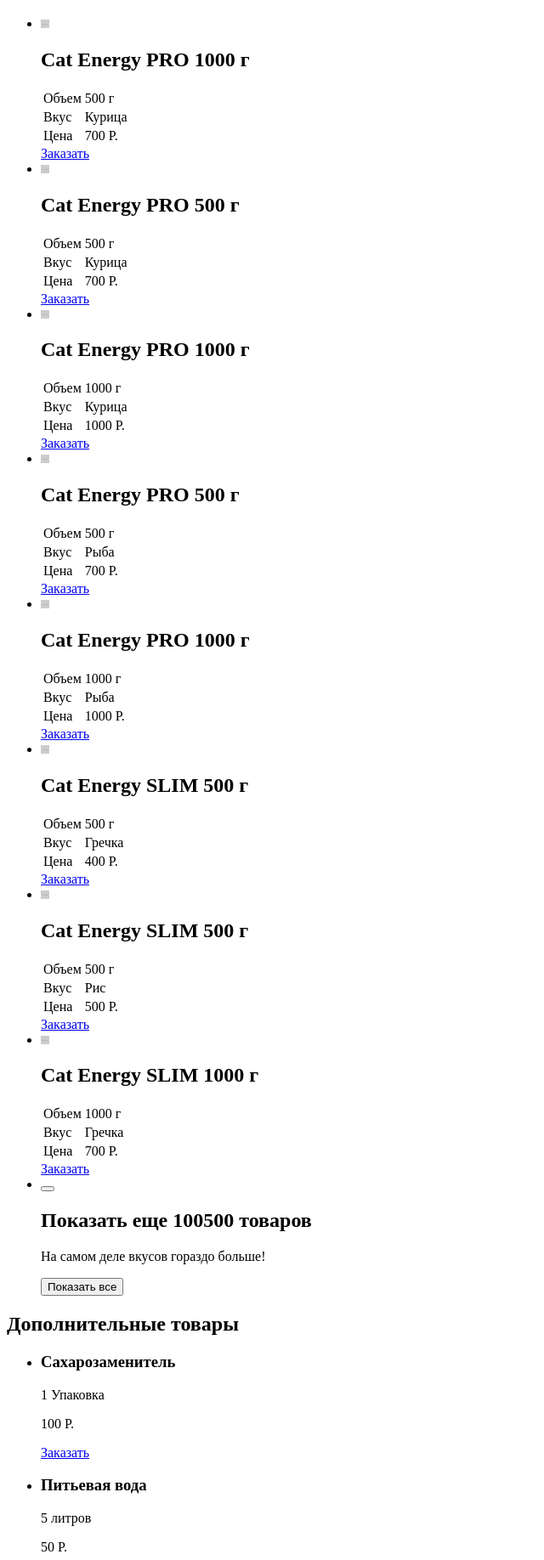
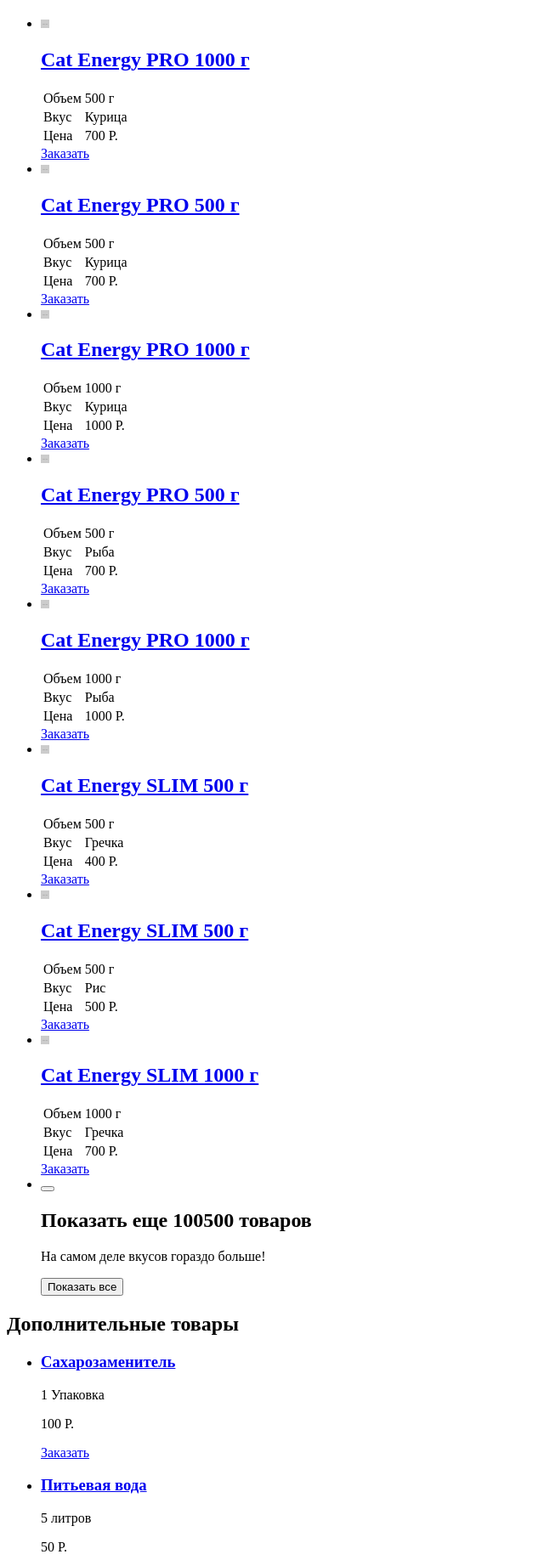
Before and after one commit to maab2198/524177-cat-energy, a website: page shop.html in a window 1280 px wide. Shown: the part 264-2100 px from the top of the page at 85% size, without its empty margins (0-640 px from the left). Drawn offline with Linux system fonts and the light colour scheme; placeholder pictures from the web are drawn by us.

Commit message:
Пробелы и ссылки

```diff
--- a/shop.html
+++ b/shop.html
@@ -6,7 +6,7 @@
   </head>
   <body>
     <header class="page-header">
-      <a class="page-header__index-link">
+      <a href="index.html" class="page-header__index-link">
         <img class="page-header__logo" src="http://placehold.it/150x100" width="100" height="100" alt="Cat energy">
       </a>
       <nav class="page-header__nav navigation">
@@ -34,7 +34,9 @@
             <a href="#">
               <img class="product__img" src="http://placehold.it/150x100" width="10" height="10" alt="Cat Energy PRO 1000 г">
             </a>
-            <h2 class="product__title">Cat Energy PRO 1000 г</h2>
+            <h2 class="product__title">
+              <a href="#" class="product__link">Cat Energy PRO 1000 г</a>
+            </h2>
             <table class="product__info">
             <tr>
               <td class="product__value">
@@ -67,7 +69,9 @@
             <a href="#">
               <img class="product__img" src="http://placehold.it/150x100" width="10" height="10" alt="Cat Energy PRO 1000 г">
             </a>
-            <h2 class="product__title">Cat Energy PRO 500 г</h2>
+            <h2 class="product__title">
+              <a href="#" class="product__link">Cat Energy PRO 500 г</a>
+            </h2>
             <table class="product__info">
             <tr>
               <td class="product__value">
@@ -100,7 +104,9 @@
             <a href="#">
               <img class="product__img" src="http://placehold.it/150x100" width="10" height="10" alt="Cat Energy PRO 1000 г">
             </a>
-            <h2 class="product__title">Cat Energy PRO 1000 г</h2>
+            <h2 class="product__title">
+              <a href="#" class="product__link">Cat Energy PRO 1000 г</a>
+            </h2>
             <table class="product__info">
             <tr>
               <td class="product__value">
@@ -133,7 +139,9 @@
             <a href="#">
               <img class="product__img" src="http://placehold.it/150x100" width="10" height="10" alt="Cat Energy PRO 1000 г">
             </a>
-            <h2 class="product__title">Cat Energy PRO 500 г</h2>
+            <h2 class="product__title">
+              <a href="#" class="product__link">Cat Energy PRO 500 г</a>
+            </h2>
             <table class="product__info">
             <tr>
               <td class="product__value">
@@ -166,7 +174,9 @@
             <a href="#">
               <img class="product__img" src="http://placehold.it/150x100" width="10" height="10" alt="Cat Energy PRO 1000 г">
             </a>
-            <h2 class="product__title">Cat Energy PRO 1000 г</h2>
+            <h2 class="product__title">
+              <a href="#" class="product__link">Cat Energy PRO 1000 г</a>
+            </h2>
             <table class="product__info">
             <tr>
               <td class="product__value">
@@ -199,7 +209,9 @@
             <a href="#">
               <img class="product__img" src="http://placehold.it/150x100" width="10" height="10" alt="Cat Energy PRO 1000 г">
             </a>
-            <h2 class="product__title">Cat Energy SLIM 500 г</h2>
+            <h2 class="product__title">
+              <a href="#" class="product__link">Cat Energy SLIM 500 г</a>
+            </h2>
             <table class="product__info">
             <tr>
               <td class="product__value">
@@ -232,7 +244,9 @@
             <a href="#">
               <img class="product__img" src="http://placehold.it/150x100" width="10" height="10" alt="Cat Energy PRO 1000 г">
             </a>
-            <h2 class="product__title">Cat Energy SLIM 500 г</h2>
+            <h2 class="product__title">
+              <a href="#" class="product__link">Cat Energy SLIM 500 г</a>
+            </h2>
             <table class="product__info">
             <tr>
               <td class="product__value">
@@ -265,7 +279,9 @@
             <a href="#">
               <img class="product__img" src="http://placehold.it/150x100" width="10" height="10" alt="Cat Energy PRO 1000 г">
             </a>
-            <h2 class="product__title">Cat Energy SLIM 1000 г</h2>
+            <h2 class="product__title">
+              <a href="#" class="product__link">Cat Energy SLIM 1000 г</a>
+            </h2>
             <table class="product__info">
             <tr>
               <td class="product__value">
@@ -306,25 +322,33 @@
         <h2 class="extra__title">Дополнительные товары</h2>
         <ul class="extra__list">
           <li class="extra__item extra-product">
-            <h3 class="extra-product__title">Сахарозаменитель</h3>
+            <h3 class="extra-product__title">
+              <a href="#" class="extra-product__link">Сахарозаменитель</a>
+            </h3>
             <p class="extra-product__count">1 Упаковка</p>
             <p class="extra-product__price">100 Р.</p>
             <a href="#" class="extra-product__btn btn">Заказать</a>
           </li>
           <li class="extra__item extra-product">
-            <h3 class="extra-product__title">Питьевая вода</h3>
+            <h3 class="extra-product__title">
+              <a href="#" class="extra-product__link">Питьевая вода</a>
+            </h3>
             <p class="extra-product__count">5 литров</p>
             <p class="extra-product__price">50 Р.</p>
             <a href="#" class="extra-product__btn btn">Заказать</a>
           </li>
           <li class="extra__item extra-product">
-            <h3 class="extra-product__title">Молоко</h3>
+            <h3 class="extra-product__title">
+              <a href="#" class="extra-product__link">Молоко</a>
+            </h3>
             <p class="extra-product__count">1 литр</p>
             <p class="extra-product__price">100 Р.</p>
             <a href="#" class="extra-product__btn btn">Заказать</a>
           </li>
           <li class="extra__item extra-product">
-            <h3 class="extra-product__title">Витамины</h3>
+            <h3 class="extra-product__title">
+              <a href="#" class="extra-product__link">Витамины</a>
+            </h3>
             <p class="extra-product__count">1 Упаковка (30 г)</p>
             <p class="extra-product__price">300 Р.</p>
             <a href="#" class="extra-product__btn btn">Заказать</a>
@@ -344,8 +368,8 @@
       </section>
     </main>
     <footer class="page-footer">
-      <a class="page-footer__index-link">
-      <img class="page-footer__logo" src="http://placehold.it/150x100" width="100" height="100" alt="Cat energy">
+      <a href="index.html" class="page-footer__index-link">
+        <img class="page-footer__logo" src="http://placehold.it/150x100" width="100" height="100" alt="Cat energy">
       </a>
       <section class="page-footer__social social">
         <b class="social__title visually-hidden">Давайте дружить!</b>
@@ -362,7 +386,7 @@
         </ul>
       </section>
       <section class="page-footer__copyright copyright">
-        <a class="copyright__link" href="#">
+        <a class="copyright__link" href="https://htmlacademy.ru/intensive/adaptive">
           <span clas="copyright__text">HTML Academy</span>
           <img class="copyright__logo" src="http://placehold.it/150x100" alt="HTML Academy">
         </a>
```
Also changed, not shown: form.html (+6 -6 lines), index.html (+4 -5 lines).
